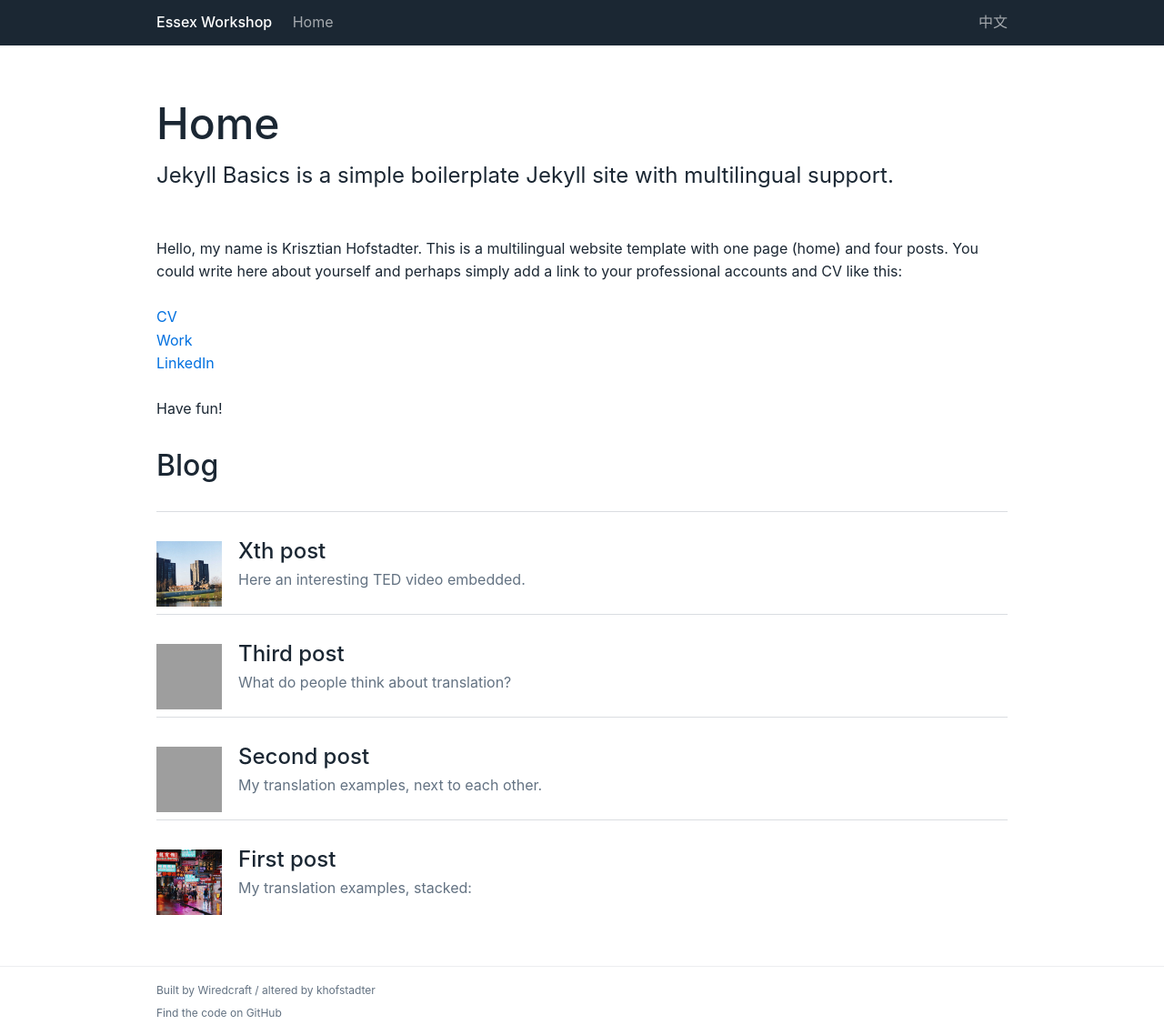
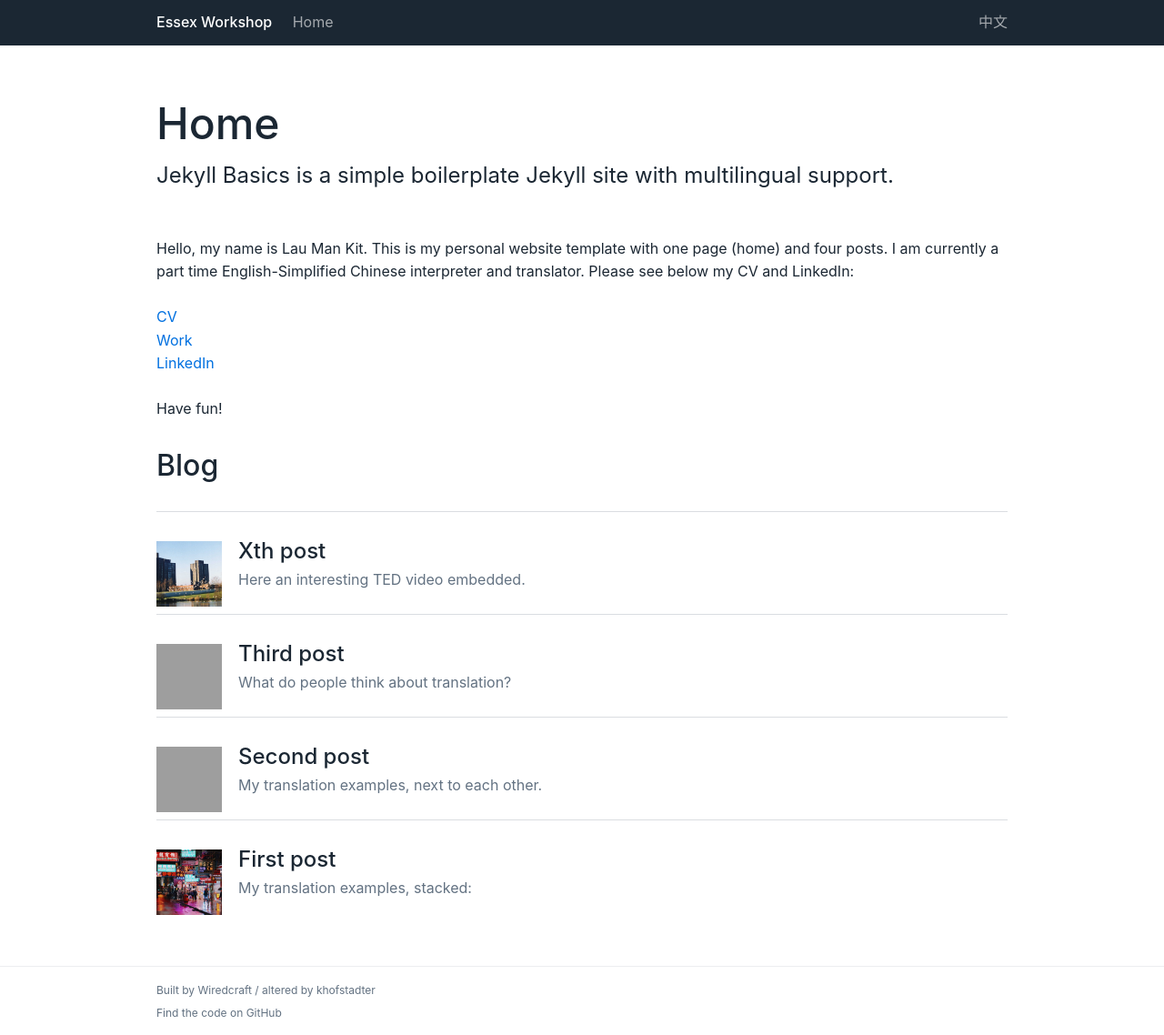
Before and after one commit to lewislaumk/website-2, a Jekyll site: the page built from index.md, in a window 1280 px wide. Shown: the whole page at 91% size. Built offline with Jekyll 4.4.1, drawn with Linux system fonts in a browser that asks for light colours.

Commit message:
Update index.md

```diff
--- a/index.md
+++ b/index.md
@@ -5,7 +5,7 @@ description: "Jekyll Basics is a simple boilerplate Jekyll site with multilingua
 lang: en
 ---
 
-Hello, my name is Krisztian Hofstadter. This is a multilingual website template with one page (home) and four posts. You could write here about yourself and perhaps simply add a link to your professional accounts and CV like this:
+Hello, my name is Lau Man Kit. This is my personal website template with one page (home) and four posts. I am currently a part time English-Simplified Chinese interpreter and translator. Please see below my CV and LinkedIn:
 
 [CV](https://khofstadter.info/assets/doc/K-Hofstader-CV-general-2019.pdf)
 [Work](https://www.anglia.ac.uk/people/krisztian-hofstadter)
```
